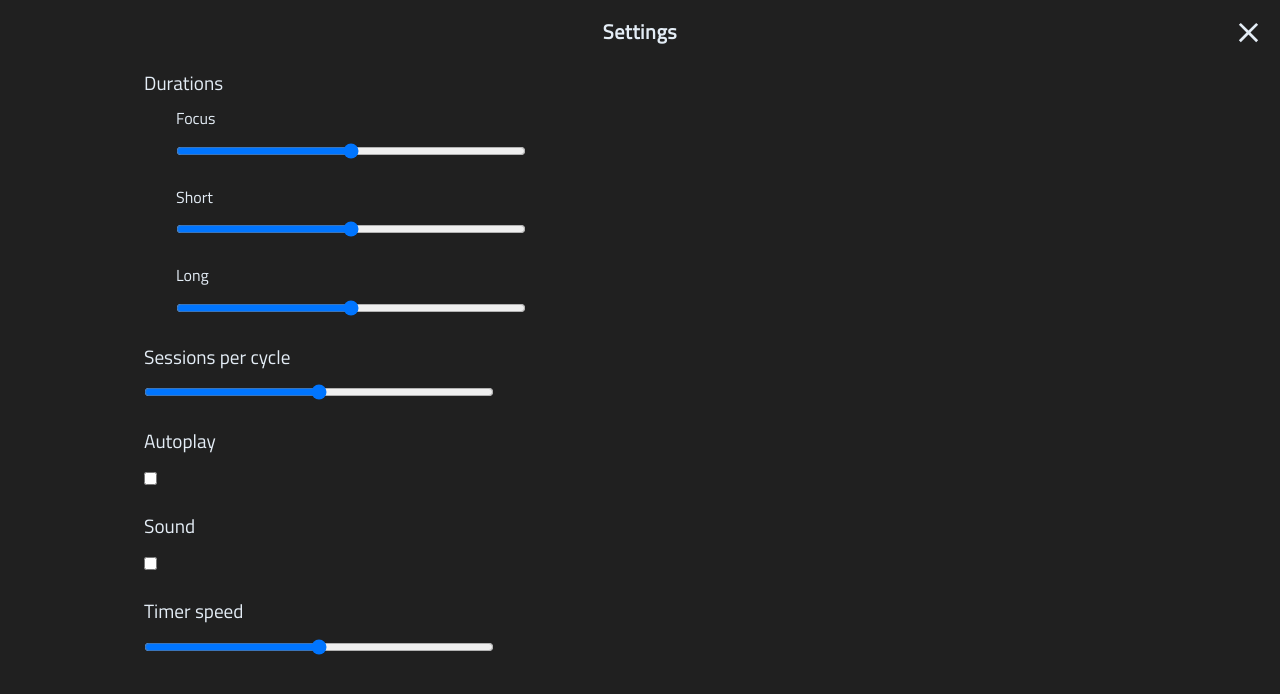
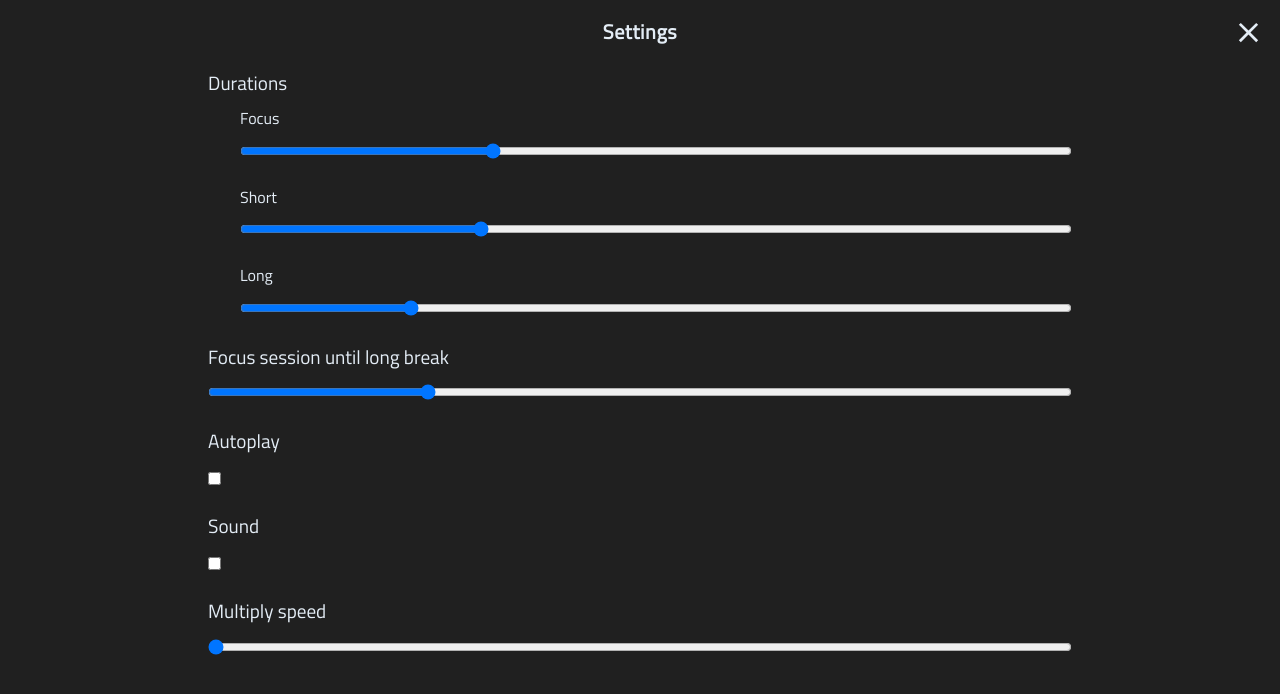
Before and after one commit to Thilerion/vue-pomodoro, a Vue app: page / in a window 1280 px wide. Both pictures are taken after a click on the button 1248 px from the left and 32 px from the top of the page. Shown: the top 694 px of the page. Built offline with nearby package versions, Linux system fonts and the light colour scheme.

Commit message:
get and save settings

```diff
--- a/src/components/PomoSettings.vue
+++ b/src/components/PomoSettings.vue
@@ -20,32 +20,32 @@
 					<p class="input-label">Durations</p>
 					<div class="input-group">
 						<p class="input-label">Focus</p>
-						<input type="range">
+						<input type="range" v-model="settings.durFocus" min="10" max="60">
 					</div>
 					<div class="input-group">
 						<p class="input-label">Short</p>
-						<input type="range">
+						<input type="range" v-model="settings.durShort" min="1" max="15">
 					</div>
 					<div class="input-group">
 						<p class="input-label">Long</p>
-						<input type="range">
+						<input type="range" v-model="settings.durLong" min="10" max="60">
 					</div>
 				</div>
 				<div class="input-group">
-					<p class="input-label">Sessions per cycle</p>
-					<input type="range">
+					<p class="input-label">Focus session until long break</p>
+					<input type="range" v-model="settings.sessionsPerCycle" min="2" max="10">
 				</div>
 				<div class="input-group">
 					<p class="input-label">Autoplay</p>
-					<input type="checkbox">
+					<input type="checkbox" v-model="settings.autoPlay">
 				</div>
 				<div class="input-group">
 					<p class="input-label">Sound</p>
-					<input type="checkbox">
+					<input type="checkbox" v-model="settings.sound">
 				</div>
 				<div class="input-group">
-					<p class="input-label">Timer speed</p>
-					<input type="range">
+					<p class="input-label">Multiply speed</p>
+					<input type="range" v-model="settings.speed" min="0" max="15" step="1">
 				</div>
 			</div>
 		</div>
@@ -54,15 +54,55 @@
 
 <script>
 export default {
+	data() {
+		return {
+			settings: {}
+		}
+	},
 	computed: {
 		settingsOpen() {
 			return this.$store.state.settingsOpen;
+		},
+		getSettings() {
+			let s = this.$store.getters.settings;
+			s.speed = Math.round(s.speed / 100);
+			return s;
 		}
 	},
 	methods: {
 		toggleSettings() {
 			this.$store.commit('toggleSettings');
+		},
+		saveSettings() {
+			let s = {};
+			s = Object.assign({}, s, this.settings);
+			s.speed = Math.max(Math.round((s.speed) * 100), 1);
+			s.durLong *= 60 * 1000;
+			s.durShort *= 60 * 1000;
+			s.durFocus *= 60 * 1000;
+
+			for (let key in s) {
+				if (typeof s[key] === "string") {
+					s[key] = parseInt(s[key]);
+				}
+			}
+			console.log(s);
+			this.$store.commit('saveSettings', s);
+			this.$store.dispatch('initNewSession');
 		}
+	},
+	watch: {
+		settingsOpen(newValue) {
+			console.log("Settings changed to: " + newValue);
+			if (newValue === true) {
+				this.settings = Object.assign({}, this.settings, this.getSettings);
+			} else if (newValue === false) {
+				this.saveSettings();
+			}
+		}
+	},
+	beforeMount() {
+		this.settings = Object.assign({}, this.settings, this.getSettings);
 	}
 }
 </script>
@@ -135,7 +175,7 @@ svg.close-icon {
 	text-align: left;
 	overflow-y: scroll;
 	align-self: center;
-	width: 80%;
+	width: 70%;
 }
 
 .input-group {
@@ -161,8 +201,6 @@ svg.close-icon {
 }
 
 input[type="range"] {
-	width: 60vw;
-	min-width: 150px;
-	max-width: 350px;
+	width: 100%;
 }
 </style>
--- a/src/store/store.js
+++ b/src/store/store.js
@@ -17,7 +17,8 @@ export const store = new Vuex.Store({
 		initialized: false,
 		settings: {
 			autoPlay: false,
-			speed: 1500
+			speed: 1,
+			sound: false
 		},
 		currentSession: {
 			sessionType: null,
@@ -132,6 +133,17 @@ export const store = new Vuex.Store({
 		focusSessionStates(state, getters) {
 			let arr = getters.currentCycleSessionStates;
 			return arr.filter(sess => sess.sessionType === "focus");
+		},
+		settings(state) {
+			return {
+				autoPlay: state.settings.autoPlay,
+				speed: state.settings.speed,
+				durFocus: state.durations.focus / 60000,
+				durShort: state.durations.short / 60000,
+				durLong: state.durations.long / 60000,
+				sessionsPerCycle: state.sessionsPerCycle,
+				sound: state.settings.sound
+			}
 		}
 	},
 	mutations: {
@@ -177,6 +189,18 @@ export const store = new Vuex.Store({
 		},
 		toggleSettings(state) {
 			state.settingsOpen = !state.settingsOpen;
+		},
+		saveSettings(state, s) {
+			console.log("Settings received!");
+			console.log(s);
+
+			state.settings.autoPlay = s.autoplay;
+			state.settings.speed = s.speed;
+			state.settings.sound = s.sound;
+			state.durations.focus = s.durFocus;
+			state.durations.short = s.durShort;
+			state.durations.long = s.durLong;
+			state.sessionsPerCycle = s.sessionsPerCycle;
 		}
 	},
 	actions: {
```
